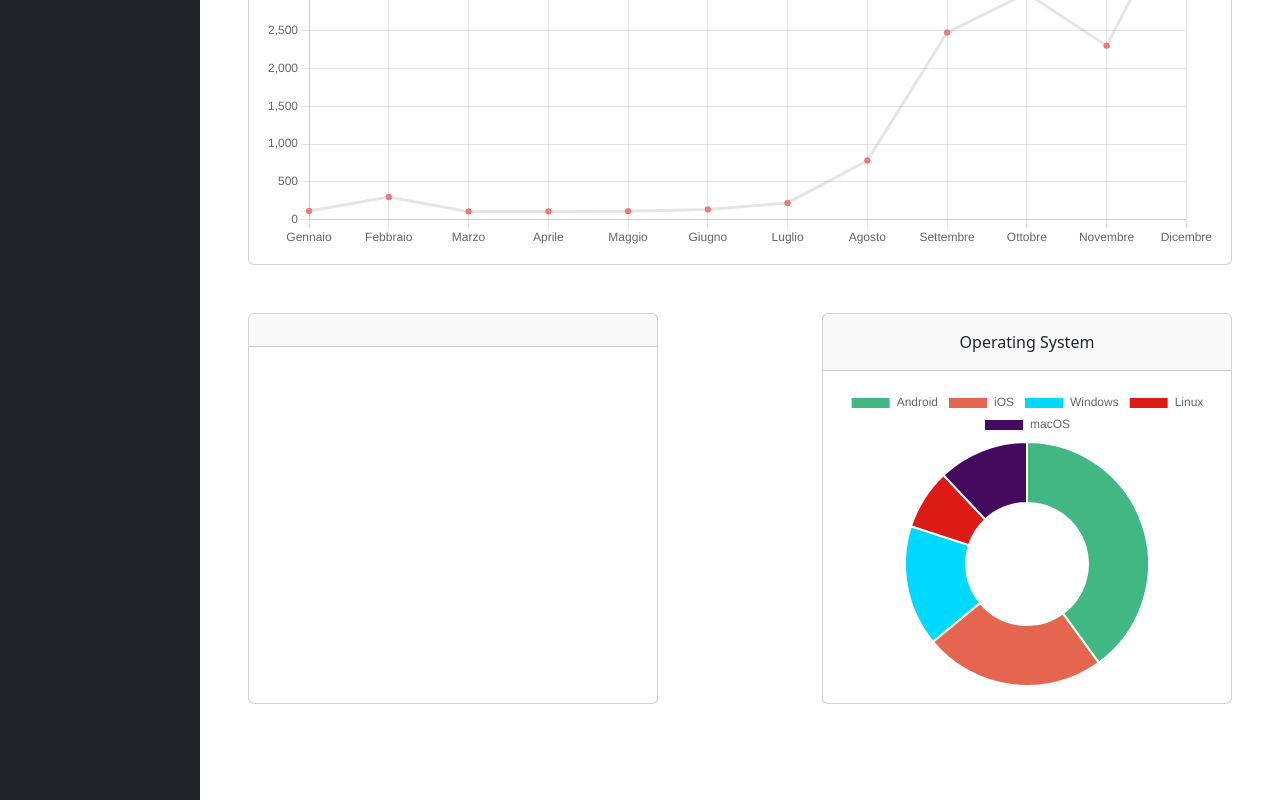
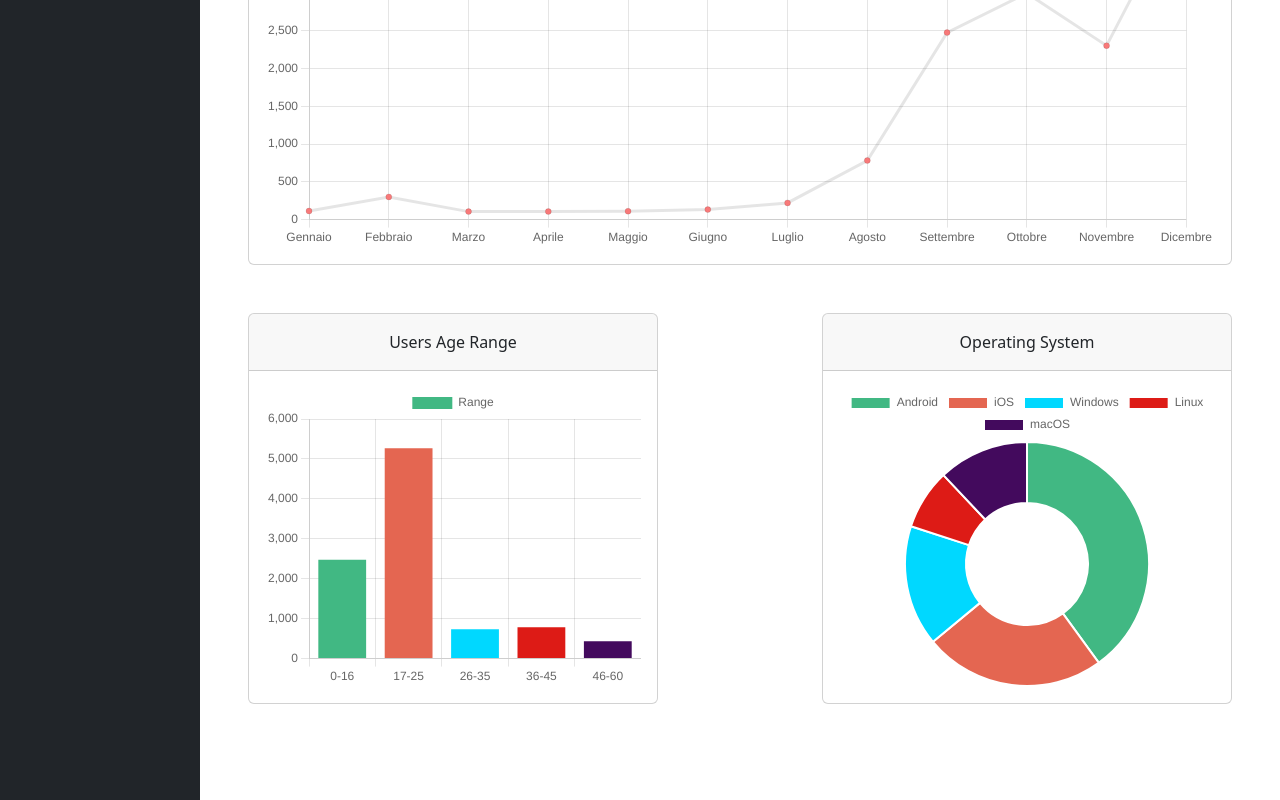
Before and after one commit to CaldatoLuca/dashboard-vue, a Vue app: page / in a window 1280 px wide. Shown: the part 372-1172 px from the top of the page. Built offline with nearby package versions, Linux system fonts and the light colour scheme; data requests are answered from the project's data file.

Commit message:
feat: bar chart

```diff
--- /dev/null
+++ b/src/components/BarChart.vue
@@ -0,0 +1,62 @@
+<script lang="ts">
+import {
+  Chart as ChartJS,
+  Title,
+  Tooltip,
+  Legend,
+  BarElement,
+  CategoryScale,
+  LinearScale,
+} from "chart.js";
+import { Bar } from "vue-chartjs";
+
+ChartJS.register(
+  CategoryScale,
+  LinearScale,
+  BarElement,
+  Title,
+  Tooltip,
+  Legend
+);
+
+export default {
+  name: "App",
+  components: {
+    Bar,
+  },
+  props: ["x", "y", "name"],
+  data() {
+    return {
+      data: {
+        labels: this.x,
+        datasets: [
+          {
+            label: "Range",
+            backgroundColor: [
+              "#41B883",
+              "#E46651",
+              "#00D8FF",
+              "#DD1B16",
+              "#430A5D",
+            ],
+            data: this.y,
+          },
+        ],
+      },
+      options: {
+        responsive: true,
+        maintainAspectRatio: false,
+      },
+    };
+  },
+};
+</script>
+
+<template>
+  <div class="card col-12 col-md-5">
+    <div class="card-header text-center p-3">{{ this.name }}</div>
+    <div class="card-body">
+      <Bar :data="data" :options="options" />
+    </div>
+  </div>
+</template>
--- a/src/components/Main.vue
+++ b/src/components/Main.vue
@@ -2,6 +2,7 @@
 import Header from "../components/Header.vue";
 import LineChart from "./LineChart.vue";
 import DoughnutChart from "./DoughnutChart.vue";
+import BarChart from "./BarChart.vue";
 import axios from "axios";
 import { store } from "../store";
 
@@ -18,16 +19,22 @@ export default {
         devices: [],
         percentage: [],
       },
+      userAgeRange: {
+        xAxe: [],
+        yAxe: [],
+      },
     };
   },
   components: {
     Header,
     LineChart,
     DoughnutChart,
+    BarChart,
   },
   async mounted() {
     await this.fetchMonthlyConnections(); // Wait for API call to complete
     await this.fetchOperatingSystem();
+    await this.fetchUserAgeRange();
     this.loader = true; // Set loader to true after API call is completed
   },
   methods: {
@@ -55,6 +62,19 @@ export default {
         console.log("Error in fetchOperatingSystem: " + error);
       }
     },
+    async fetchUserAgeRange() {
+      try {
+        const response = await axios.get(
+          store.api.baseUrl + store.api.userAgeRange
+        );
+        const data = response.data;
+
+        this.userAgeRange.xAxe = data.map((item) => item.range);
+        this.userAgeRange.yAxe = data.map((item) => item.connections);
+      } catch (error) {
+        console.log("Error in fetchUserAgeRange: " + error);
+      }
+    },
   },
 };
 </script>
@@ -74,7 +94,11 @@ export default {
       />
 
       <div class="d-flex mb-5 justify-content-between">
-        <DoughnutChart></DoughnutChart>
+        <BarChart
+          :x="this.userAgeRange.xAxe"
+          :y="this.userAgeRange.yAxe"
+          :name="'Users Age Range'"
+        ></BarChart>
         <DoughnutChart
           :devices="this.operatingSystem.devices"
           :percentage="this.operatingSystem.percentage"
```
